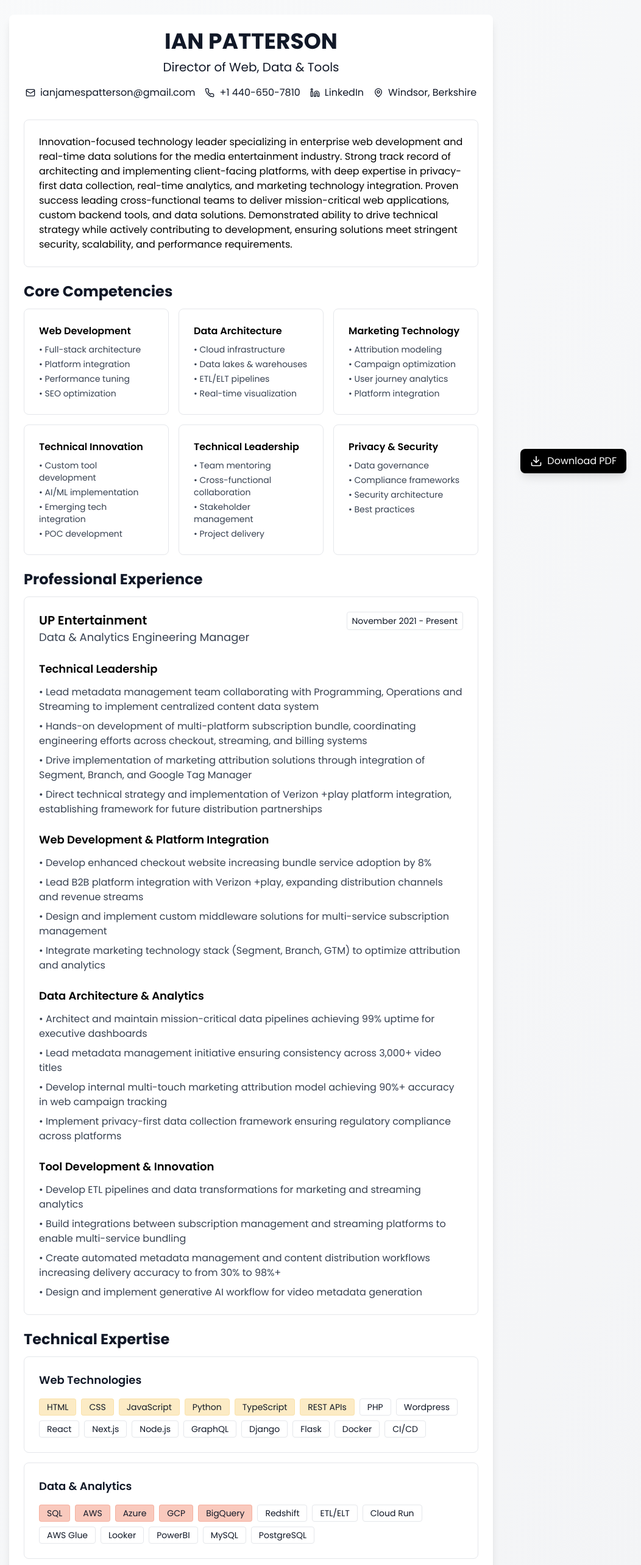
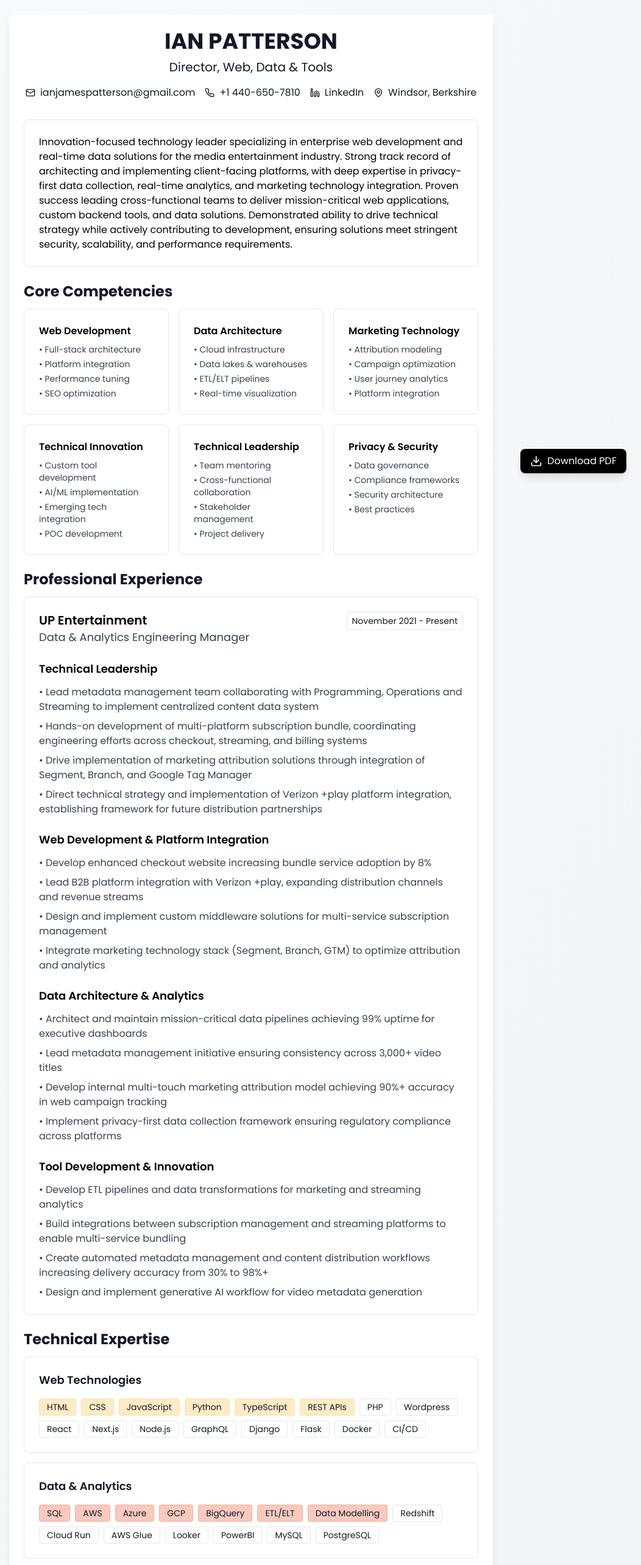
Before and after one commit to ijpatter1/ijpatter1.github.io, a Next.js app: page / in a window 1280 px wide. Shown: the top 2566 px of the page at 61% size, without its empty margins (228-1280 px from the left). Built offline with nearby package versions, Linux system fonts and the light colour scheme.

Commit message:
update content

```diff
--- a/app/components/Experience.tsx
+++ b/app/components/Experience.tsx
@@ -57,7 +57,7 @@ export default function Experience() {
       points: [
         "Develop ETL pipelines and data transformations for marketing and streaming analytics",
         "Build integrations between subscription management and streaming platforms to enable multi-service bundling",
-        "Create automated metadata management and content distribution workflows increasing delivery accuracy to from 30% to 98%+",
+        "Create automated metadata management and content distribution workflows increasing delivery accuracy from 30% to 98%+",
         "Design and implement generative AI workflow for video metadata generation"
       ]
     }
--- a/app/components/Header.tsx
+++ b/app/components/Header.tsx
@@ -32,7 +32,7 @@ export default function Header() {
   return (
     <header className="max-w-4xl mx-auto mb-8 text-center">
       <h1 className="text-4xl font-bold mb-2">IAN PATTERSON</h1>
-      <h2 className="text-xl mb-4">Director of Web, Data & Tools</h2>
+      <h2 className="text-xl mb-4">Director, Web, Data & Tools</h2>
 
       <div className="flex flex-wrap justify-center gap-4">
         {contactLinks.map((link, index) => {
--- a/app/components/TechnicalExpertise.tsx
+++ b/app/components/TechnicalExpertise.tsx
@@ -44,8 +44,9 @@ export default function TechnicalExpertise() {
         { name: "Azure", highlight: true },
         { name: "GCP", highlight: true},
         { name: "BigQuery", highlight: true },
+        { name: "ETL/ELT", highlight: true },
+        { name: "Data Modelling", highlight: true },
         { name: "Redshift" },
-        { name: "ETL/ELT" },
         { name: "Cloud Run" },
         { name: "AWS Glue" },
         { name: "Looker" },
```
